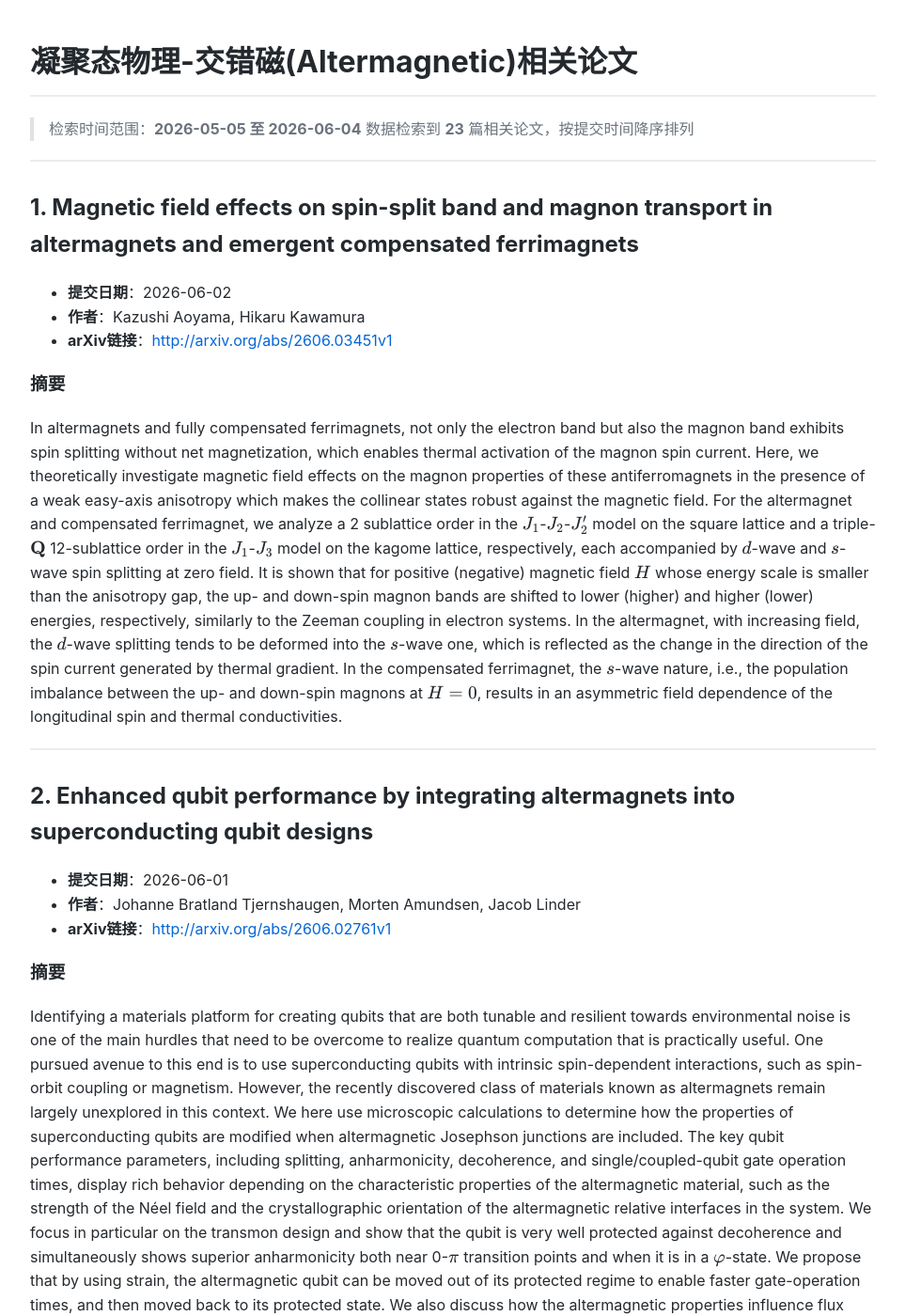
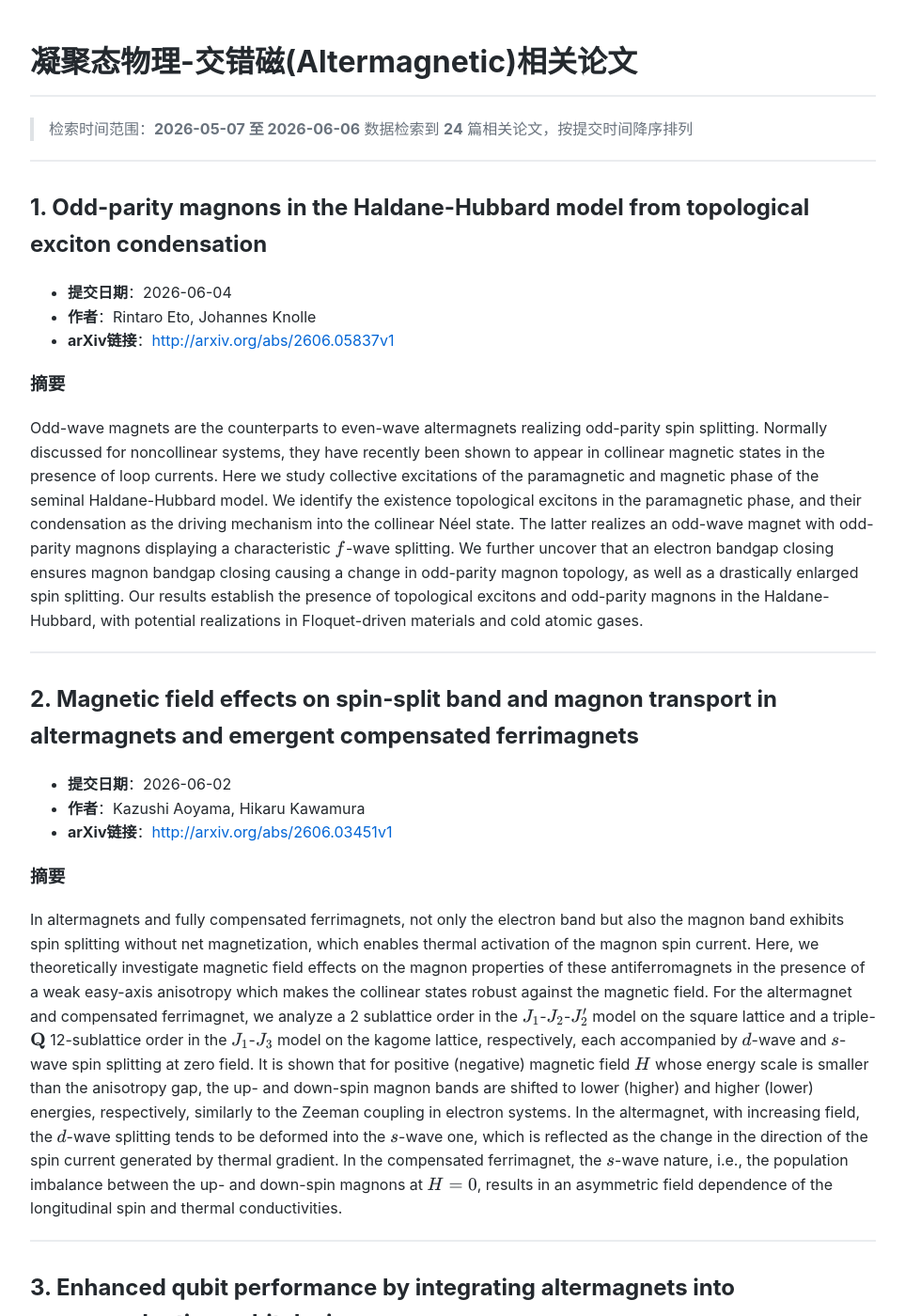
Before and after one commit to yangke25491/daily-arxiv-altermagnetic, a Jekyll site: the page built from index.md, in a window 1280 px wide and 1400 px high. Shown: the whole window at 94% size, without its empty margins (158-1121 px from the left). Built offline with Jekyll 4.4.1, drawn with Linux system fonts in a browser that asks for light colours; some of the changed text lies outside the part shown.

Commit message:
Automated update: arXiv papers

```diff
--- a/index.md
+++ b/index.md
@@ -5,12 +5,23 @@ title: 交错磁论文
 
 # 凝聚态物理-交错磁(Altermagnetic)相关论文
 
-> 检索时间范围：**2026-05-05 至 2026-06-04**
-> 数据检索到 **23** 篇相关论文，按提交时间降序排列
+> 检索时间范围：**2026-05-07 至 2026-06-06**
+> 数据检索到 **24** 篇相关论文，按提交时间降序排列
 
 ---
 
-## 1. Magnetic field effects on spin-split band and magnon transport in altermagnets and emergent compensated ferrimagnets
+## 1. Odd-parity magnons in the Haldane-Hubbard model from topological exciton condensation
+
+- **提交日期**：2026-06-04
+- **作者**：Rintaro Eto, Johannes Knolle
+- **arXiv链接**：[http://arxiv.org/abs/2606.05837v1](http://arxiv.org/abs/2606.05837v1)
+
+### 摘要
+Odd-wave magnets are the counterparts to even-wave altermagnets realizing odd-parity spin splitting. Normally discussed for noncollinear systems, they have recently been shown to appear in collinear magnetic states in the presence of loop currents. Here we study collective excitations of the paramagnetic and magnetic phase of the seminal Haldane-Hubbard model. We identify the existence topological excitons in the paramagnetic phase, and their condensation as the driving mechanism into the collinear Néel state. The latter realizes an odd-wave magnet with odd-parity magnons displaying a characteristic $f$-wave splitting. We further uncover that an electron bandgap closing ensures magnon bandgap closing causing a change in odd-parity magnon topology, as well as a drastically enlarged spin splitting. Our results establish the presence of topological excitons and odd-parity magnons in the Haldane-Hubbard, with potential realizations in Floquet-driven materials and cold atomic gases.
+
+---
+
+## 2. Magnetic field effects on spin-split band and magnon transport in altermagnets and emergent compensated ferrimagnets
 
 - **提交日期**：2026-06-02
 - **作者**：Kazushi Aoyama, Hikaru Kawamura
@@ -21,7 +32,7 @@ In altermagnets and fully compensated ferrimagnets, not only the electron band b
 
 ---
 
-## 2. Enhanced qubit performance by integrating altermagnets into superconducting qubit designs
+## 3. Enhanced qubit performance by integrating altermagnets into superconducting qubit designs
 
 - **提交日期**：2026-06-01
 - **作者**：Johanne Bratland Tjernshaugen, Morten Amundsen, Jacob Linder
@@ -252,7 +263,7 @@ Unconventional magnetism represents a class of metallic states whose Fermi surfa
 
 ---
 
-## 23. Finite temperature pair density wave superconductivity in $d$-wave altermagnets
+## 24. Finite temperature pair density wave superconductivity in $d$-wave altermagnets
 
 - **提交日期**：2026-05-08
 - **作者**：Amrutha N Madhusuthanan, Madhuparna Karmakar
```
Also changed, not shown: other parts of index.md (+20 -20 lines).
